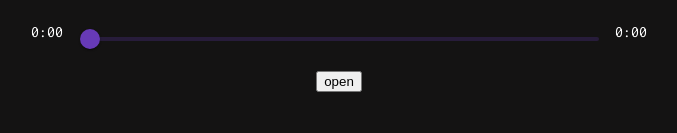
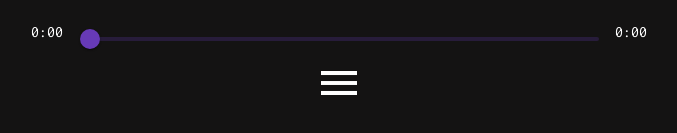
Before and after one commit to micahnorwoodjordan/getmybeats, an Angular app in the folder frontend-v3/: page / in a window 1280 px wide. Shown: the part 615-748 px from the top of the page, without its empty margins (301-978 px from the left). Built offline with nearby package versions, Linux system fonts and the light colour scheme; no server answers.

Commit message:
program bottom sheet; dynamicaly present song titles

```diff
--- a/frontend-v3/src/app/player/player.component.css
+++ b/frontend-v3/src/app/player/player.component.css
@@ -4,6 +4,7 @@
 .control-buttons { margin-top: 7vh; }
 .current-time-text { color: white; }
 .duration-time-text { color: white; }
+.bottom-sheet-expand-icon { color: white; transform: scale(2); }
 .right-control-arrow:hover { cursor: pointer; transform: scale(2); transition: 0.5s; }
 .left-control-arrow:hover { cursor: pointer; transform: scale(2); transition: 0.5s; color: white; }
 .play-pause-control { cursor: pointer; transform: scale(2.7); transition: 0.5s; margin-left: 5vw; margin-right: 5vw; color: white; }
@@ -34,6 +35,7 @@
 @media (max-width: 750px) {
     .current-time-text { color: white; }
     .duration-time-text { color: white; }
+    .bottom-sheet-expand-icon { color: white; transform: scale(1.5); }
     .slider { width: 70vw; margin-top: 3vh; margin-bottom: 1vh; }
     .left-control-arrow { cursor: pointer; transform: scale(1.7); transition: 0.5s; color: white; }
     .right-control-arrow { cursor: pointer; transform: scale(1.7); transition: 0.5s; color: white; }
--- a/frontend-v3/src/app/player/player.component.html
+++ b/frontend-v3/src/app/player/player.component.html
@@ -36,7 +36,7 @@
             <!-- <mat-slider (input)="onSliderChange($event)" step="0.005" min="0" max="100" class="slider">
                 <input matSliderThumb [(ngModel)]="sliderValue"/>
             </mat-slider> -->
-            <button mat-raised-button (click)="openBottomSheet()">open</button>
+            <mat-icon class="bottom-sheet-expand-icon" (click)="openBottomSheet()">menu</mat-icon>
         </div>
     </div>
 </div>
--- a/frontend-v3/src/app/player/player.component.ts
+++ b/frontend-v3/src/app/player/player.component.ts
@@ -4,6 +4,7 @@ import {MatListModule} from '@angular/material/list';
 import { MatBottomSheet, MatBottomSheetModule, MatBottomSheetRef } from '@angular/material/bottom-sheet';
 
 import { ApiService } from '../api-service';
+import { CommonModule } from '@angular/common';
 
 
 @Component({
@@ -198,21 +199,26 @@ export class PlayerComponent implements OnInit {
 }
 
 @Component({
-  selector: 'app-footer-bottom-sheet',
-  styleUrl: './player.component.css',
-  imports: [MatListModule],
+  selector: 'bottom-sheet',
   standalone: true,
+  imports: [MatListModule, CommonModule],
   template: `
-  <mat-nav-list>
-    <a href="https://keep.google.com/" mat-list-item>
-        <span matListItemTitle>Google Keep</span>
-        <span matLine>Add to a note</span>
-    </a>
-  </mat-nav-list>
+    <mat-nav-list>
+        <mat-list-item *ngFor="let song of context">
+            <span matListItemTitle>{{ song.title }}</span>
+        </mat-list-item>
+    </mat-nav-list>
   `
 })
+
 export class BottomSheetOverviewExampleSheet {
-  constructor(private _bottomSheetRef: MatBottomSheetRef<BottomSheetOverviewExampleSheet>) {}
+  context: any;
+
+  constructor(private apiService: ApiService, private _bottomSheetRef: MatBottomSheetRef<BottomSheetOverviewExampleSheet>) {}
+
+  async ngOnInit(): Promise<void> {
+      this.context = await this.apiService.getMediaContext();
+  }
 
   openLink(event: MouseEvent): void {
     this._bottomSheetRef.dismiss();
```
